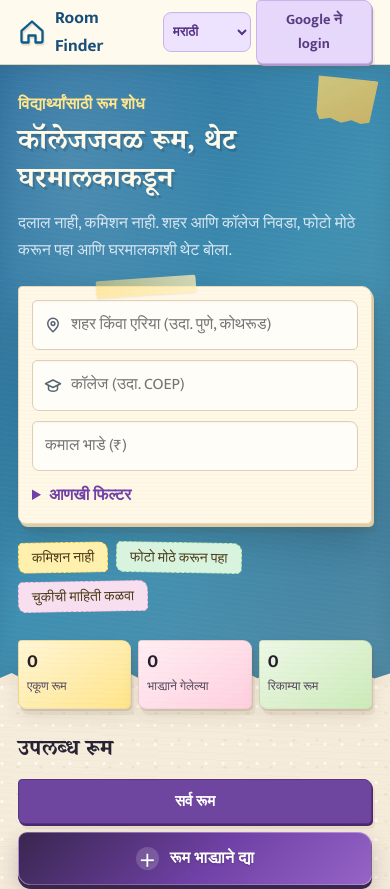
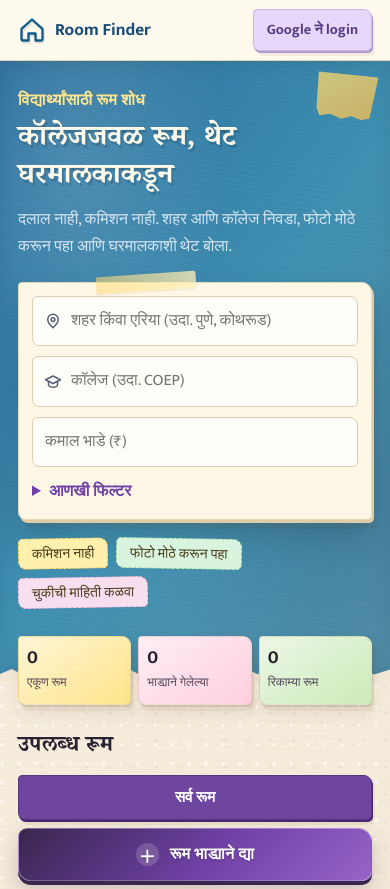
Before and after one commit to bedrevishal3011-pro/room-finder, a plain HTML site: page index.html in a window 390 px wide. Shown: the top 889 px of the page. Drawn offline with nearby package versions, Linux system fonts and the light colour scheme; no server answers.

Commit message:
Remove language selector from index.html
Removed language selector and associated styles from index.html.

```diff
--- a/index.html
+++ b/index.html
@@ -513,28 +513,6 @@ footer p{margin:0 0 8px}
   html{scroll-behavior:auto}
 }
 
-  /* Language selector */
-.language-select{
-  width:auto;
-  min-width:105px;
-  padding:7px 28px 7px 10px;
-  border:1px solid #cbb4e9;
-  border-radius:8px;
-  background:#eee3ff;
-  color:#573184;
-  font:700 .9rem "Mukta",sans-serif;
-  cursor:pointer;
-}
-
-@media(max-width:640px){
-  .acct{gap:5px}
-  .language-select{
-    min-width:88px;
-    max-width:100px;
-    padding:7px 5px;
-    font-size:.82rem;
-  }
-}
 </style>
 </head>
 
@@ -558,11 +536,6 @@ footer p{margin:0 0 8px}
     </nav>
 
    <div class="acct">
-  <select id="languageSelect" class="language-select" aria-label="Select language">
-    <option value="mr">मराठी</option>
-    <option value="hi">हिंदी</option>
-    <option value="en">English</option>
-  </select>
 
   <a id="adminLink" class="btn ghost sm hide" href="admin.html">Admin</a>
   <button type="button" id="authBtn" class="ghost sm">Google ने login</button>
@@ -955,7 +928,6 @@ footer p{margin:0 0 8px}
 </script>
 <script src="config.js"></script>
 <script src="app.js"></script>
-<script src="language.js"></script>
 
 </body>
 </html>
```
